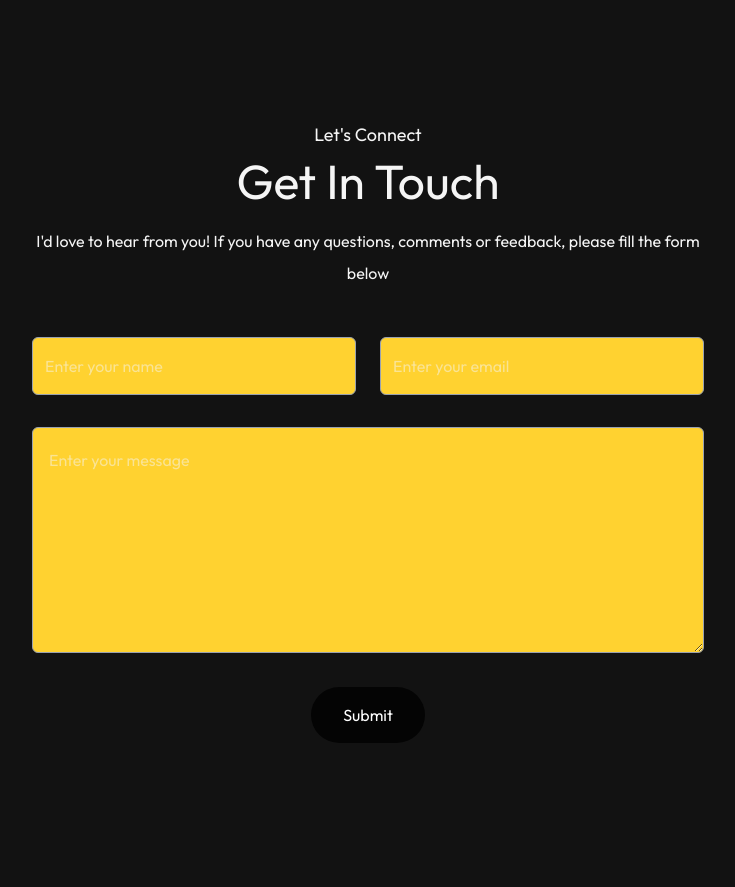
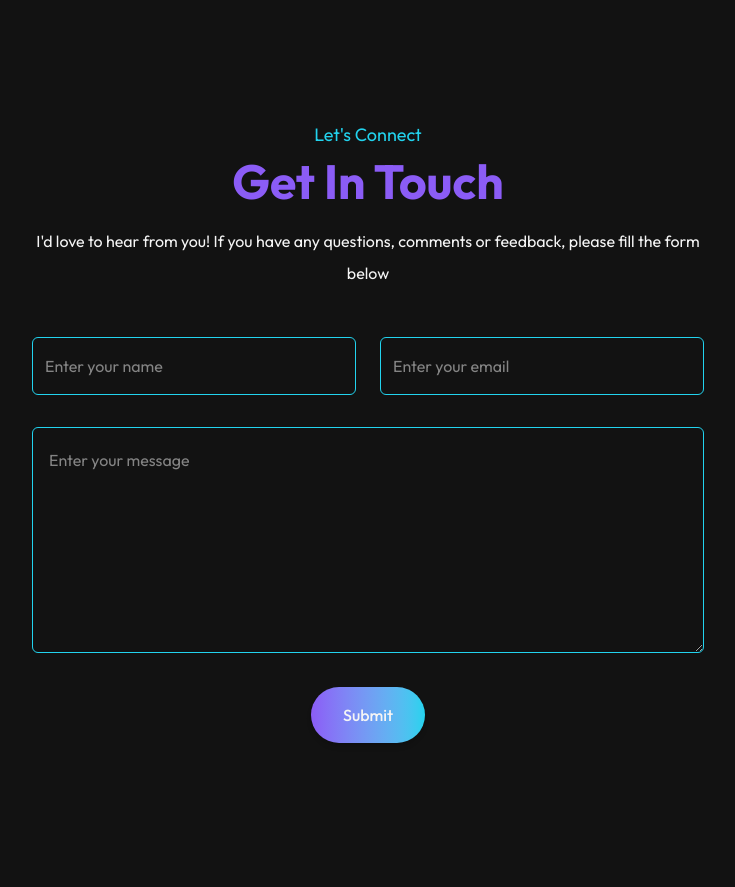
Before and after one commit to anisha-11/anisha-portfolio, a Next.js app: page / in a window 1280 px wide. Shown: the part 3120-4007 px from the top of the page, without its empty margins (272-1007 px from the left). Built offline with nearby package versions, Linux system fonts and the light colour scheme; a web font is replaced by a local one.

Commit message:
add colors to color theme

```diff
--- a/app/components/Contact.jsx
+++ b/app/components/Contact.jsx
@@ -28,26 +28,26 @@ const Contact = () => {
 
   return (
     <div id='contact' className='w-full px-[12%] py-10 scroll-mt-20'>
-      <h4 className='text-center mb-2 text-lg'>Let's Connect</h4>
-      <h2 className='text-center text-5xl'>Get In Touch</h2>
+      <h4 className='text-center mb-2 text-lg text-[#22D3EE]'>Let's Connect</h4>
+      <h2 className='text-center text-5xl font-bold text-[#8B5CF6]'>Get In Touch</h2>
       <p className='text-center max-w-2xl mx-auto mt-5 mb-12'>
       I'd love to hear from you! If you have any questions, comments or feedback, please fill the form below</p>
 
       <form onSubmit={onSubmit} className='max-w-2xl mx-auto'>
         <div className='grid grid-cols-2 gap-6 mt-10 mb-8'>
           <input type="text" placeholder='Enter your name' required
-          className='flex-1 p-3 outline-none border-[0.5px] border-gray-400 rounded-md bg-amber-300' name='name'/>
+          className='flex-1 p-3 outline-none border-[0.5px] border-[#22D3EE] rounded-md focus:border-[#8B5CF6] focus:shadow-[0_0_10px_#8B5CF6] transition-colors duration-300' name='name'/>
           <input type="email" placeholder='Enter your email' required
-          className='flex-1 p-3 outline-none border-[0.5px] border-gray-400 rounded-md bg-amber-300' name='email'/>
+          className='flex-1 p-3 outline-none border-[0.5px] border-[#22D3EE] rounded-md focus:border-[#8B5CF6] focus:shadow-[0_0_10px_#8B5CF6] transition-colors duration-300' name='email'/>
         </div>
         <textarea rows="6" placeholder='Enter your message' required
-        className='w-full p-4 outline-none border-[0.5px] border-gray-400 rounded-md bg-amber-300 mb-6' name='message'>
+        className='w-full p-4 outline-none border-[0.5px] border-[#22D3EE] rounded-md focus:border-[#8B5CF6] focus:shadow-[0_0_10px_#8B5CF6] transition-colors duration-300 mb-6' name='message'>
         </textarea>
         <button type='submit'
-        className='py-3 px-8 w-max flex items-center justify-between gap-2 bg-black/80 text-white rounded-full mx-auto'>
+        className='py-3 px-8 w-max flex items-center justify-between gap-2 bg-gradient-to-r from-[#8B5CF6] to-[#22D3EE] font-medium rounded-full mx-auto shadow-md hover:shadow-[#22D3EE]/60 transition-all duration-300'>
         Submit
         </button>
-        <p className='mt-4'>{result}</p>
+        <p className='mt-4 text-center'>{result}</p>
       </form>
     </div>
   )
```
